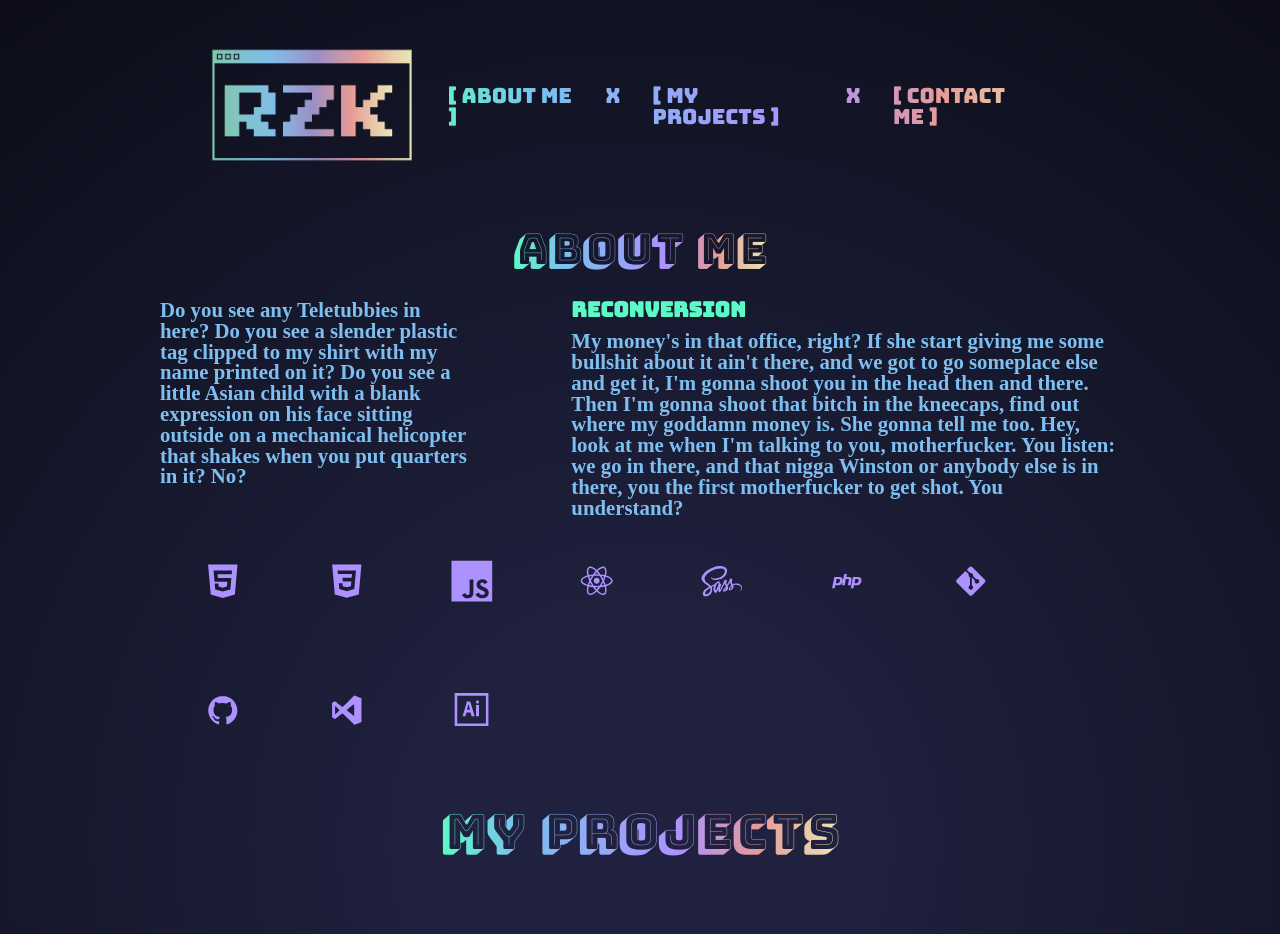
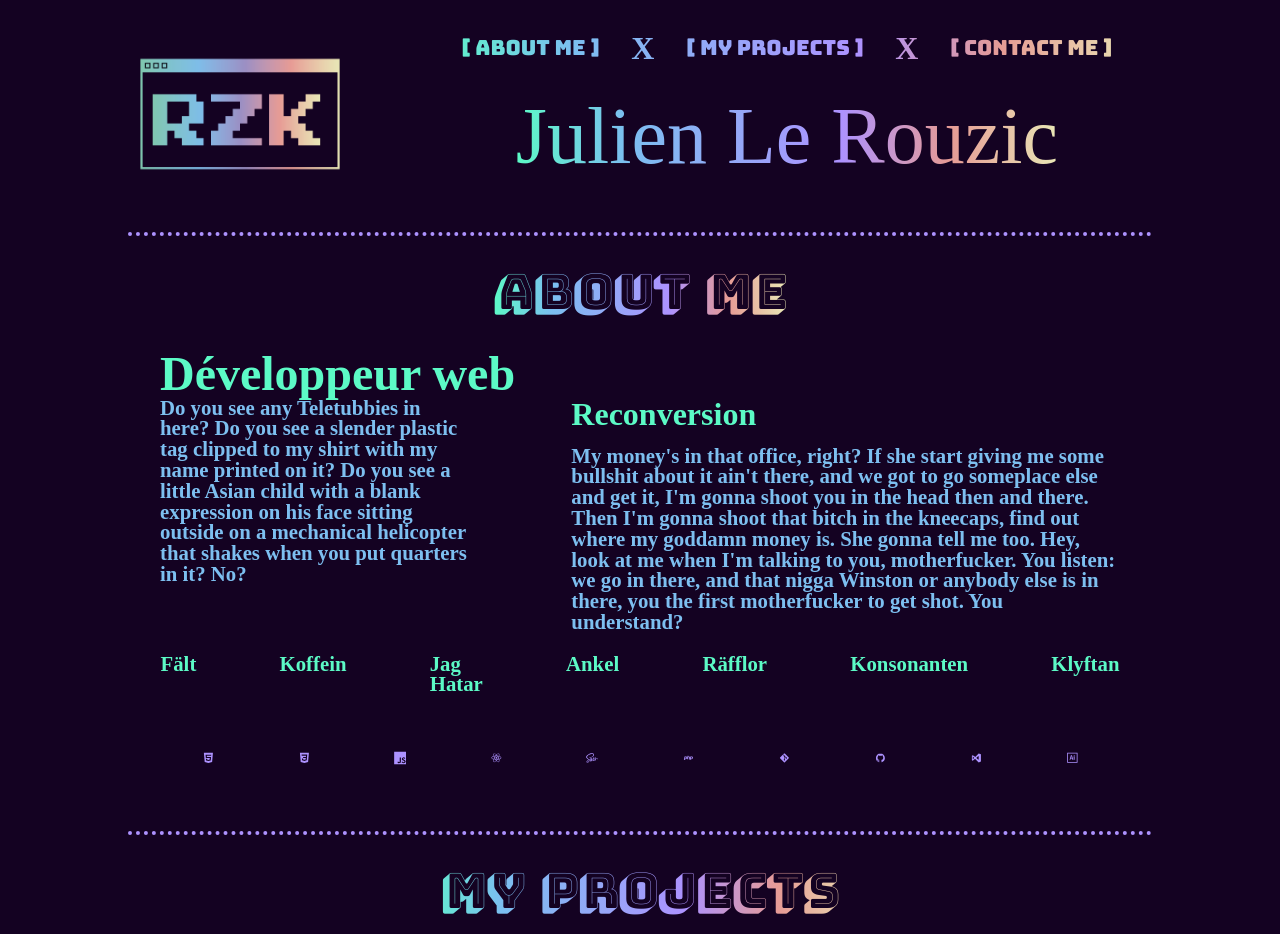
Before and after one commit to lerouzicjulien/rouziko.com, a React app: page / in a window 1280 px wide. Shown: the top 934 px of the page. Built offline with nearby package versions, Linux system fonts and the light colour scheme; a web font is replaced by a local one.

Commit message:
ça avance :smile:

```diff
--- a/src/assets/index.html
+++ b/src/assets/index.html
@@ -7,11 +7,11 @@
 
 		<link rel="preconnect" href="https://fonts.googleapis.com">
 		<link rel="preconnect" href="https://fonts.gstatic.com" crossorigin>
-		<link href="https://fonts.googleapis.com/css2?family=Bungee&family=Bungee+Hairline&family=Bungee+Shade&family=Libre+Barcode+39+Extended+Text&display=swap" rel="stylesheet">
+		<link href="https://fonts.googleapis.com/css2?family=Bungee&family=Bungee+Hairline&family=Bungee+Shade&family=Libre+Barcode+39+Text&display=swap" rel="stylesheet">
 
 		<title>Rouziko</title>
     </head>
     <body>
         <div id="root"></div>
     </body>
-</html>
+</html>s
--- a/src/components/AboutMe/index.js
+++ b/src/components/AboutMe/index.js
@@ -22,6 +22,7 @@ function AboutMe() {
       <span className="aboutMe-title">
         <h1>About me</h1>
       </span>
+      <div className="dev-title">Développeur web</div>
       <div className="part-one">
         <p className="part-one-paragraph">Do you see any Teletubbies in here? Do you see a slender plastic tag clipped to my shirt with my name printed on it? Do you see a little Asian child with a blank expression on his face sitting outside on a mechanical helicopter that shakes when you put quarters in it? No?</p>
         {/* <img src={avatar} alt="avatar-rouziko" className="part-one-avatar" /> */}
@@ -29,6 +30,15 @@ function AboutMe() {
           <h3 className="part-one-reconversion-title">Reconversion</h3>
           <p className="part-one-reconversion-p">My money's in that office, right? If she start giving me some bullshit about it ain't there, and we got to go someplace else and get it, I'm gonna shoot you in the head then and there. Then I'm gonna shoot that bitch in the kneecaps, find out where my goddamn money is. She gonna tell me too. Hey, look at me when I'm talking to you, motherfucker. You listen: we go in there, and that nigga Winston or anybody else is in there, you the first motherfucker to get shot. You understand?</p>
         </div>
+      </div>
+      <div className="part-two">
+        <div className="part-two-words">Fält</div>
+        <div className="part-two-words">Koffein</div>
+        <div className="part-two-words">Jag Hatar</div>
+        <div className="part-two-words">Ankel</div>
+        <div className="part-two-words">Räfflor</div>
+        <div className="part-two-words">Konsonanten</div>
+        <div className="part-two-words">Klyftan</div>
       </div>
       <IconContext.Provider value={{ color: '#ad92ff', size: '2em' }}>
         <div className="icones">
--- a/src/components/AboutMe/styles.scss
+++ b/src/components/AboutMe/styles.scss
@@ -7,12 +7,26 @@
   display: flex;
   flex-direction: column;
   align-items: center;
+  border-bottom: 0.25rem dotted vars.$violet;
 
   &-title{
     display: flex;
-
+    font-family: vars.$titles-font;
+    font-size: 3rem;
+    background-image: vars.$gradient;
+    background-clip: text;
+    color: transparent;
+    margin-bottom: 0.7em;
   }
 
+}
+
+.dev-title{
+  color: vars.$green;
+  font-family: vars.$text-font;
+  font-weight: 700;
+  font-size: xxx-large;
+  align-self: flex-start;
 }
 
 .part-one{
@@ -31,9 +45,11 @@
     // width: 10%;
 
     &-title{
-      font-family: vars.$nav-font;
+      font-family: vars.$text-font;
       padding-bottom: 0.5em;
       color: vars.$green;
+      font-weight: 700;
+      font-size: xx-large;
     }
 
     &-p{
@@ -42,23 +58,57 @@
   }
 }
 
-h1{
-  font-family: vars.$titles-font;
-  font-size: 2em;
-  background-image: vars.$gradient;
-  background-clip: text;
-  color: transparent;
-  margin-bottom: 0.7em;
+.part-two{
+  display: flex;
+
+  &-words{
+    color: vars.$green;
+    margin: 1em 2em;
+    font-family: vars.$text-font;
+    font-weight: 700;
+    animation-name: wordsTranslate;
+    animation-duration: 2s;
+  }
 }
 
 .icones{
+  display: flex;
+  justify-content: center;
   width: 100%;
 
   &-di{
-    margin: 2em;
+    margin: 1em 2em;
+    transition: 0.5s;
+    animation-name: iconesTranslate;
+    animation-duration: 2s;
+    &:hover{
+      transform: translateY(-1em);
+    }
   }
 }
 
 path{
   background-color: vars.$gradient;
 }
+
+@keyframes wordsTranslate {
+  0%{
+    opacity: 0;
+    transform: translate3d(0, 100%, 0);
+  }
+  100%{
+    opacity: 1;
+    transform: none;
+  }
+}
+
+@keyframes iconesTranslate {
+  0%{
+    opacity: 0;
+    transform: translate3d(0, -100%, 0);
+  }
+  100%{
+    opacity: 1;
+    transform: none;
+  }
+}
--- a/src/components/App/styles.scss
+++ b/src/components/App/styles.scss
@@ -3,6 +3,6 @@
   display: flex;
   flex-direction: column;
   align-items: center;
-  margin: 1em auto;
+  margin: auto;
   position: relative;
 }
--- a/src/components/ContactMe/styles.scss
+++ b/src/components/ContactMe/styles.scss
@@ -4,17 +4,23 @@
   display: flex;
   flex-direction: column;
   align-items: center;
+  padding: 2rem;
+
   &-title{
+    display: flex;
     font-family: vars.$titles-font;
-    font-size: 3em;
-    text-align: center;
+    font-size: 3rem;
+    background-image: vars.$gradient;
+    background-clip: text;
+    color: transparent;
+    margin-bottom: 0.7em;
   }
 
   &-icones{
     display: flex;
     justify-content: space-around;
     &-fa{
-      margin: 5em;
+      margin: 1em 5em;
     }
   }
 }
--- a/src/components/Footer/styles.scss
+++ b/src/components/Footer/styles.scss
@@ -4,11 +4,11 @@
   background: vars.$gradient;
   width: 100%;
   position: absolute;
-  bottom: -5em;
+  bottom: -2em;
   &-text{
     text-align: center;
     font-family: vars.$nav-font;
     color: vars.$dark;
-    margin: 2em;
+    margin: 0.5em;
   }
 }
--- a/src/components/Header/index.js
+++ b/src/components/Header/index.js
@@ -17,8 +17,8 @@ function Header() {
           <div className="nav-links-li nav-links-li-x"> X </div>
           <div className="nav-links-li">[ Contact me ]</div>
         </ul>
+        <h1 className="me">Julien Le Rouzic</h1>
       </nav>
-      {/* <button type="button">Color mode</button> */}
     </div>
   );
 }
--- a/src/components/Header/styles.scss
+++ b/src/components/Header/styles.scss
@@ -1,14 +1,25 @@
 @use '../../styles/vars';
 
+.me{
+  font-family: vars.$barCode-font;
+  font-size: 5rem;
+  background-image: vars.$gradient;
+  background-clip: text;
+  color: transparent;
+  margin-bottom: 0.7em;
+}
+
 .header{
-  width: 70%;
+  width: 80%;
   font-family: vars.$nav-font;
   font-size: vars.$text-size;
 
   display: flex;
   align-items: center;
   justify-content: space-between;
-  padding: vars.$padding-bloc;
+  padding: 0 0.5rem;
+
+  border-bottom: 0.25rem dotted vars.$violet;
 
   &-img{
     width: 10em;
@@ -17,10 +28,13 @@
 
 .nav{
   display: flex;
+  flex-direction: column;
+  align-items: center;
 
   &-links{
     display: flex;
     justify-content: space-around;
+    align-items: center;
     width: 100%;
     padding: vars.$padding-bloc;
     background-image: vars.$gradient;
@@ -30,6 +44,12 @@
     &-li{
       // margin: vars.$margin-bloc;
       padding: vars.$padding-bloc;
+
+      &-x{
+        font-family: vars.$text-font;
+        font-size: xx-large;
+        font-weight: 700;
+      }
     }
   }
 }
--- a/src/components/MyProjects/styles.scss
+++ b/src/components/MyProjects/styles.scss
@@ -1,19 +1,26 @@
 @use '../../styles/vars';
 
 .myProjects-title{
-    font-family: vars.$titles-font;
-    font-size: 3em;
+  display: flex;
+  font-family: vars.$titles-font;
+  font-size: 3rem;
+  background-image: vars.$gradient;
+  background-clip: text;
+  color: transparent;
+  padding: 2rem;
   }
 
 .myProjects{
   display: flex;
   justify-content: space-around;
+  flex-wrap: wrap;
   width: 80%;
-  margin-bottom: 5em;
+  border-bottom: 0.25rem dotted vars.$violet;
 }
 
 .project{
-  width: 100%;
+  width: 40%;
+  height: 20rem;
   display: flex;
   flex-direction: column;
   align-items: center;
@@ -24,6 +31,8 @@
   border-left: 3px solid vars.$violet;
   border-right: 3px solid vars.$violet;
   position: relative;
+  box-shadow: 3px 3px 10px vars.$green;
+  // background-color: vars.$blue;
 
   &-carre1{
     border: solid 2px black;
@@ -56,8 +65,7 @@
 
   &-img{
     margin-bottom: 1em;
-    width: 10em;
-    // height: ;
+    width: 15em;
   }
 
   &-title{
--- a/src/styles/_vars.scss
+++ b/src/styles/_vars.scss
@@ -1,6 +1,6 @@
 //* colors *\\
 $blue : #7dbff0;
-$dark : #0c0d18;
+$dark : #140222;
 $green : #5cfac6;
 $yellow : #e9e7b6;
 $violet : #ad92ff;
@@ -13,6 +13,7 @@ $nav-font : 'Bungee';
 $text-font: 'Bungee Hairline';
 $titles-font: 'Bungee Shade';
 $text-size: 1.3em;
+$barCode-font: 'Libre Barcode 39 Text';
 
 //* margin *\\
 $margin-bloc: 2rem;
--- a/src/styles/index.scss
+++ b/src/styles/index.scss
@@ -2,5 +2,7 @@
 @use 'vars';
 
 body {
-  background: radial-gradient(circle, rgba(31,33,62,1) 20%, rgba(12,13,24,1) 100%);
+  // background: radial-gradient(circle, rgba(31,33,62,1) 20%, rgba(12,13,24,1) 100%);
+  background-color: vars.$dark;
+  height: 100vh;
 }
```
